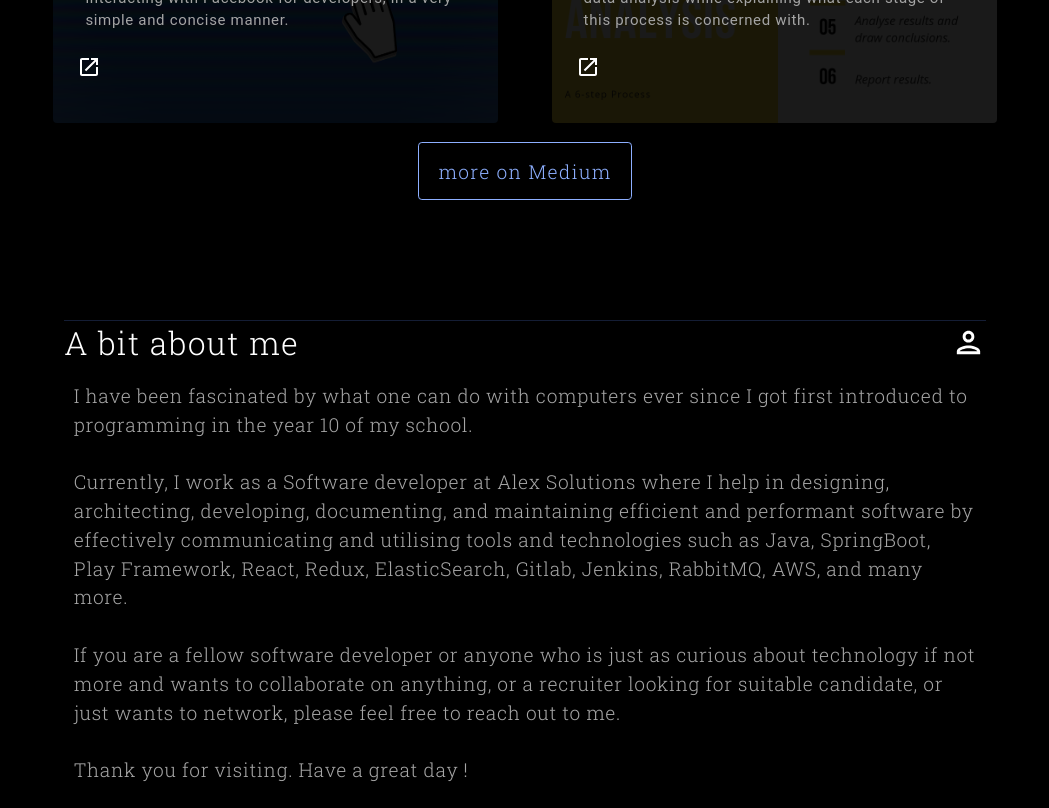
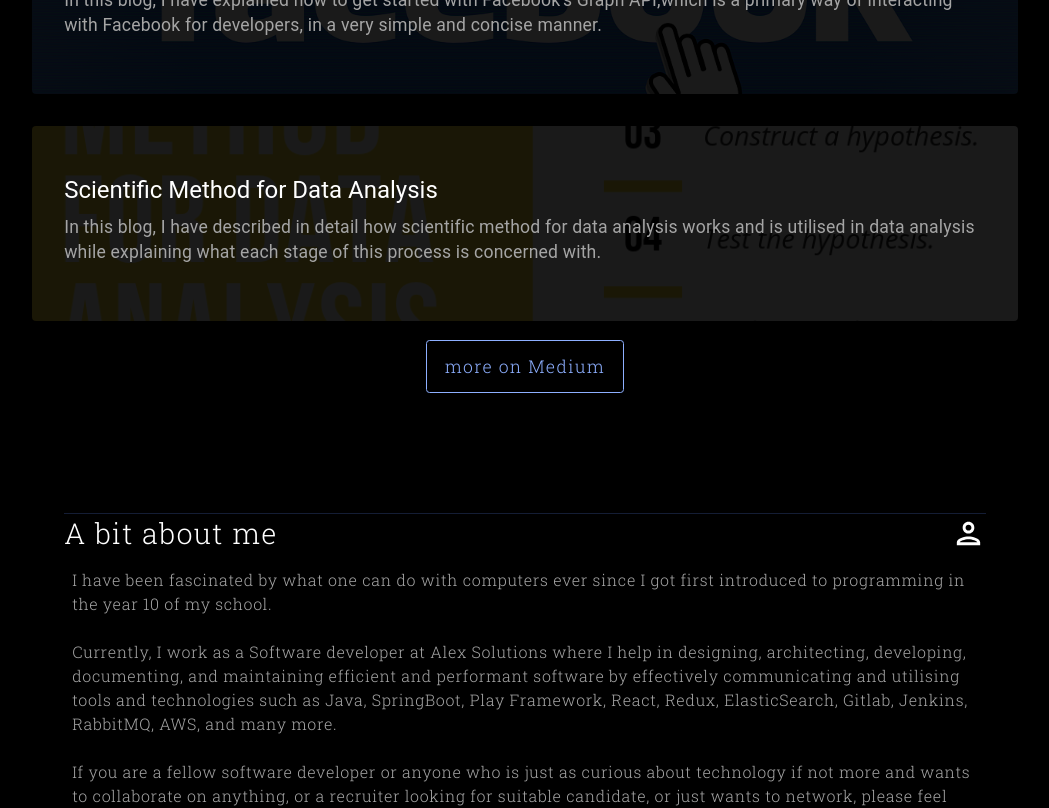
Before and after one commit to prashantsihag03/portfolio, a React app: page / in a window 1280 px wide. Shown: the part 1460-2268 px from the top of the page, without its empty margins (115-1164 px from the left). Built offline with nearby package versions, Linux system fonts and the light colour scheme.

Commit message:
blog full width on 1000px, font size smaller for most text content

```diff
--- a/public/index.html
+++ b/public/index.html
@@ -14,10 +14,15 @@
                 font-family: 'Roboto Slab';
                 src: url('font/RobotoSlab-Light.ttf');
             }
+            @font-face {
+                font-family: 'Roboto Slab Bold';
+                src: url('font/RobotoSlab-Bold.ttf');
+            }
             * {
                 margin: 0;
                 padding: 0;
                 box-sizing: border-box;
+                letter-spacing: 0.5pt;
             }
             :root {
                 --background: black;
@@ -35,7 +40,7 @@
 
             h2,
             h1 {
-                font-family: "Roboto Slab", sans-serif;
+                font-family: "Roboto Slab Bold", sans-serif;
                 letter-spacing: 1pt;
             }
 
@@ -64,7 +69,7 @@
                 margin: auto;
                 overflow-x: hidden;
                 position: relative;
-                background-color: black;
+                background-color: var(--background);
                 background-position: center;
                 background-repeat: repeat;
                 background-size: auto;
@@ -72,7 +77,7 @@
             }
 
             #root {
-                background-color: black;
+                background-color: var(--background);
                 position: "relative";
                 max-width: 1499px;
                 margin: auto;
--- a/src/components/About/index.tsx
+++ b/src/components/About/index.tsx
@@ -19,7 +19,7 @@ const contentStyles: SxProps<Theme> = {
   color: "var(--light)",
   width: "100%",
   padding: "0.5em",
-  fontSize: "1.2em",
+  fontSize: "1rem",
   letterSpacing: "0.5pt",
   lineHeight: "1.5em",
   fontFamily: "'Roboto Slab', serif",
--- a/src/components/App/App.tsx
+++ b/src/components/App/App.tsx
@@ -1,4 +1,4 @@
-import { Box, Link, SxProps, Theme, Typography } from "@mui/material";
+import { Box, createTheme, SxProps, Theme, ThemeProvider } from "@mui/material";
 import * as React from "react";
 import StyledComponents from "styled-components";
 import QuickIconData from "../../Data/QuickIcons";
@@ -7,8 +7,8 @@ import ClosingBlock from "../ClosingBlock";
 import Socials from "../Socials";
 import QuickBioInfo from "../QuickBioInfo";
 import KeyboardDoubleArrowDownIcon from '@mui/icons-material/KeyboardDoubleArrowDown';
-import logoSvg from "../../assets/icons/ps.svg";
 import Footer from "../Footer";
+import Logo from "../Logo";
 
 const Main = StyledComponents(Box)`
   margin-left: 10%;
@@ -17,31 +17,6 @@ const Main = StyledComponents(Box)`
     margin-left: 5%;
     margin-right: 5%;
   }
-`;
-
-const LogoContainer = StyledComponents(Link)`
-  border-radius: 50%;
-  border: none;
-  width: 3em;
-  height: 3em;
-  padding: 0.1em;
-  display: flex;
-  flex-direction: row;
-  justify-content: center;
-  align-items: center;
-  transition: all 0.5s linear;
-  position: absolute;
-  top: 20px;
-  left: 20px;
-
-  &:hover {
-    background-color: var(--lightHover);
-    cursor: pointer;
-  }
-`;
-
-const Img = StyledComponents.img`
-  width: 100%;
 `;
 
 const SocialIcons = StyledComponents.div`
@@ -82,25 +57,23 @@ const BoxStyles: SxProps<Theme> = {
   }
 }
 
-const StyledTypograghy = StyledComponents(Typography)`
-  writing-mode: vertical-lr;
-  letter-spacing: 0.5pt;
-  display: flex;
-  flex-direction: row;
-  justify-content: center;
-  align-items: center;
-
-  @media only screen and (max-width: 600px) {
-    display: none;
-  }
-`;
+const mytheme = createTheme({
+  palette: {
+    mode: 'light',
+    primary: {
+      main: '#8dafff',
+    },
+    secondary: {
+      main: '#8dafff'
+    },
+  },
+});
 
 const App: React.FC = () => {
   return (
     <React.Fragment>
-      <LogoContainer href="/">
-        <Img src={logoSvg} />
-      </LogoContainer>
+      <ThemeProvider theme={mytheme}>
+        <Logo />
         <WebOnly>
           <SocialIcons data-testid="social-icons">
             <Socials items={QuickIconData}/>
@@ -115,6 +88,7 @@ const App: React.FC = () => {
           <ClosingBlock />
         </Main>
         <Footer />
+      </ThemeProvider>
     </React.Fragment>
   );
 }
--- a/src/components/Blogs/Blog.tsx
+++ b/src/components/Blogs/Blog.tsx
@@ -1,6 +1,5 @@
 import React from "react";
-import { Box, Card, CardActions, CardContent, CardMedia, SxProps, Theme, Typography, Zoom } from "@mui/material";
-import OpenInNewIcon from '@mui/icons-material/OpenInNew';
+import { Box, Card, CardContent, CardMedia, Link, SxProps, Theme, Typography, Zoom } from "@mui/material";
 
 interface Blog {
   media: any;
@@ -27,17 +26,17 @@ const cardStyles: SxProps<Theme> = {
   position: "relative",
   display: "flex",
   flexDirection: "column",
-  justifyContent: "space-between",
-  maxWidth: 445,
+  justifyContent: "center",
+  maxWidth: 500,
   height: '100%',
   backgroundColor: "black",
   color: "white",
   padding: "2em 1em",
   "&:hover": {
-    color: "var(--primary)",
+    color: "primary.main",
   },
-  ["@media only screen and (max-width: 1100px)"]: {
-    maxWidth: 600,
+  ["@media only screen and (max-width: 1350px)"]: {
+    maxWidth: '100%',
   }
 }
 
@@ -54,6 +53,7 @@ const Blog: React.FC<Blog> = ({media, alt, title, content, link, delay}: Blog) =
   return (
     <Box sx={BoxStyles}>
       <Zoom in style={{transitionDelay: `${delay}ms`}}>
+        <Link href={link} target="_blank" rel="noreferrer noopener nofollow" title="Click to read more" style={{textDecoration: 'none'}}>
           <Card sx={cardStyles}>
             <CardMedia
               sx={cardMediaStyles}
@@ -64,30 +64,15 @@ const Blog: React.FC<Blog> = ({media, alt, title, content, link, delay}: Blog) =
               alt={alt}
             />
             <CardContent style={{background: "transparent", zIndex: 2}}>
-            <Typography gutterBottom variant="h5" component="div" style={{fontSize: "clamp(1.2rem, 2vw, 1.8rem)"}}>
+              <Typography gutterBottom variant="h5" component="div" style={{fontSize: "clamp(1.2rem, 2vw, 1.5rem)"}}>
                 {title}
               </Typography>
-            <Typography variant="body2" fontSize={15} style={{color: "var(--light)", letterSpacing: "0.5pt"}}>
+              <Typography variant="body2" style={{color: "var(--light)", fontSize: "1.1rem"}}>
                 {content}
               </Typography>
             </CardContent>
-          <CardActions style={{zIndex: 2}}>
-            <a
-              href={link}
-              target="_blank"
-              rel="noreferrer noopener nofollow"
-              title="Click to read more"
-            >
-              <OpenInNewIcon htmlColor="white" sx={{
-                color: "white",
-                "&:hover": {
-                  cursor: "pointer",
-                  color: "var(--primary)",
-                }
-              }}/>
-            </a>
-          </CardActions>
           </Card>
+        </Link>
       </Zoom>
     </Box>
   );
--- /dev/null
+++ b/src/components/Logo/Logo.tsx
@@ -0,0 +1,40 @@
+import React from "react";
+import logoSvg from "../../assets/icons/ps.svg";
+import StyledComponents from "styled-components";
+import { Link, SxProps } from "@mui/material";
+import { Theme } from "@mui/system";
+
+const Img = StyledComponents.img`
+  width: 100%;
+`;
+
+const linkStyles: SxProps<Theme> = {
+  position: 'absolute',
+  top: '20px',
+  left: '20px',
+  border: 'none',
+  borderRadius: '50%',
+  width: '3rem',
+  height: '3rem',
+  padding: '0.1rem',
+  display: 'flex',
+  flexDirection: 'row',
+  justifyContent: 'center',
+  alignItems: 'center',
+  transition: 'all 0.5s linear',
+
+  "&:hover": {
+    backgroundColor: 'primary.main',
+    cursor: 'pointer',
+  },
+}
+
+const Logo: React.FC = () => {
+    return (
+      <Link sx={linkStyles} href="/">
+        <Img src={logoSvg} />
+      </Link>
+    );
+}
+
+export default Logo;
--- /dev/null
+++ b/src/components/Logo/index.ts
@@ -0,0 +1,3 @@
+import Logo from "./Logo";
+
+export default Logo;
--- a/src/components/MenuButton/index.tsx
+++ b/src/components/MenuButton/index.tsx
@@ -3,7 +3,7 @@ import StyledComponents from "styled-components";
 
 const DefaultButtonStyled = StyledComponents.button`
   padding: 0.8em 1em;
-  font-size: 1.2em;
+  font-size: 1.1rem;
   font-family: "Roboto Slab", serif;
   letter-spacing: 1pt;
   border: 1px solid var(--primary);
--- a/src/components/QuickBioInfo/index.tsx
+++ b/src/components/QuickBioInfo/index.tsx
@@ -24,8 +24,6 @@ const Greeting = StyledComponents.div`
 
 const Name = StyledComponents.h1`
   font-size: clamp(40px, 5vw, 60px);
-  font-weight: "bolder";
-  font-family: "Roboto Slab";
 `;
 
 const Brief = StyledComponents.div`
@@ -38,15 +36,15 @@ const Brief = StyledComponents.div`
 
 const QuickAbout = StyledComponents.div`
   color: var(--light);
-  font-size: 1.2em;
+  font-size: 1.2rem;
   font-family: "Roboto Slab";
   letter-spacing: 0.5pt;
   line-height: 1.5em;
   width: 70%;
 
-  @media only screen and (max-width: 800px) {
+  @media only screen and (max-width: 1000px) {
     width: 100%;
-    font-size: 0.9em;
+    font-size: 1rem;
   }
 `;
 
--- a/src/components/SectionHeading/index.tsx
+++ b/src/components/SectionHeading/index.tsx
@@ -18,7 +18,7 @@ const SectionHeadingDiv = StyledComponents.div`
 const H2 = StyledComponents.h2`
   color: white;
   text-align: left;
-  font-size: 2em;
+  font-size: 1.8rem;
   font-family: "Roboto Slab", serif;
   font-weight: normal;
   letter-spacing: 1pt;
```
Lines whose indentation alone changed are shown as unchanged.
